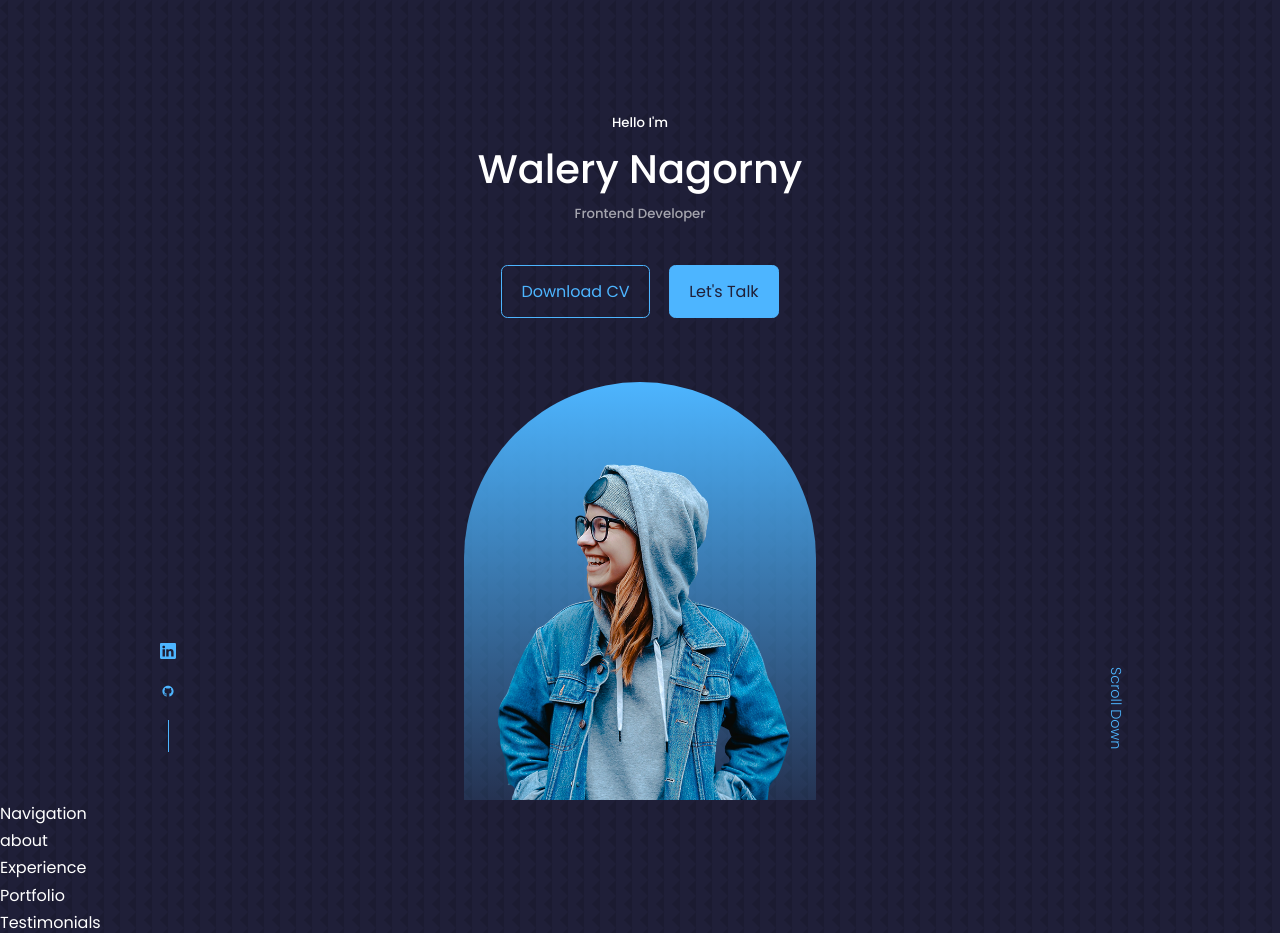
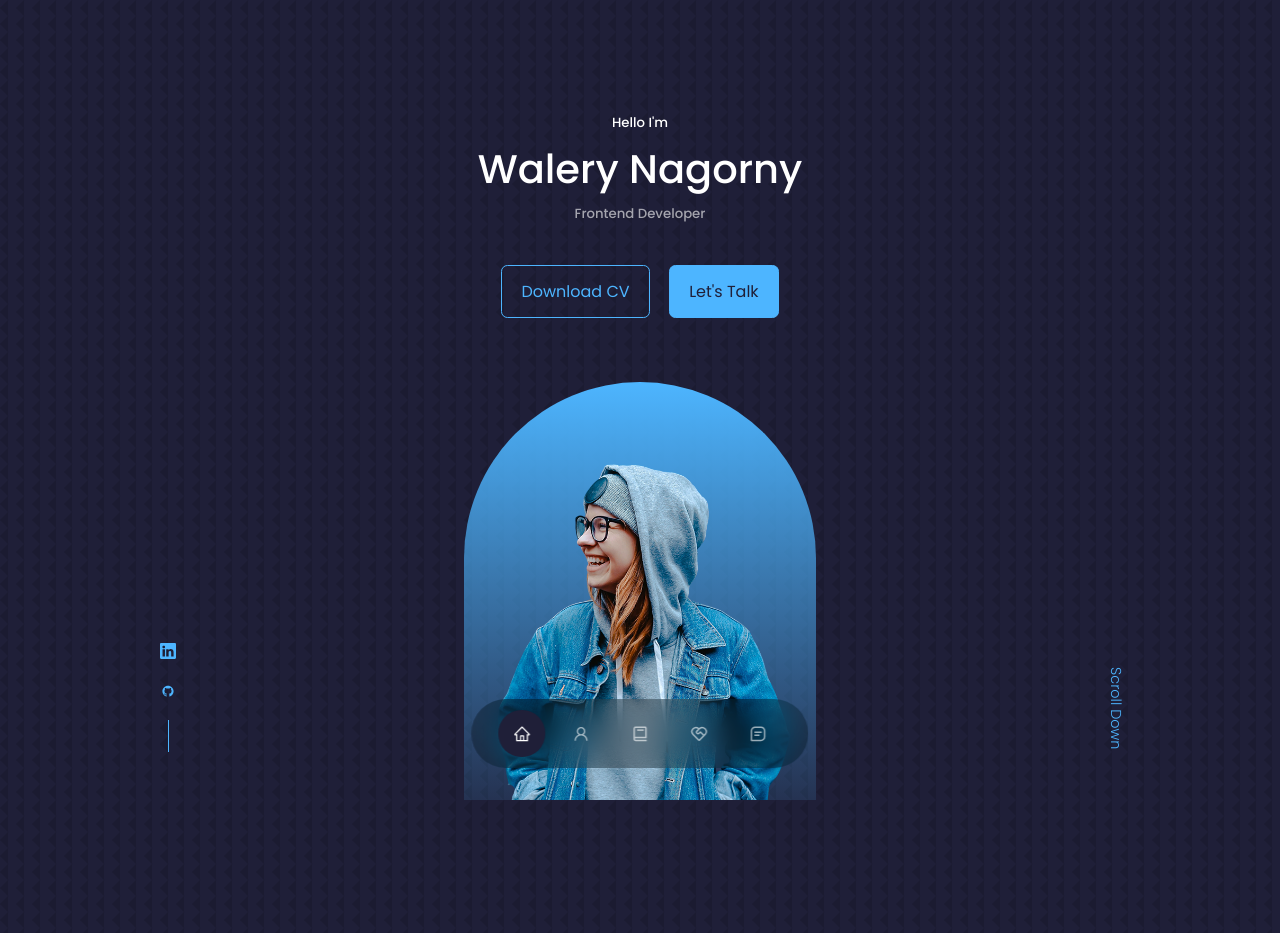
Before and after one commit to WNagorny/Portfolio-Website, a React (Create React App) app: page / in a window 1280 px wide. Shown: the top 933 px of the page. Built offline with nearby package versions, Linux system fonts and the light colour scheme.

Commit message:
finished navigation section

```diff
--- a/src/App.jsx
+++ b/src/App.jsx
@@ -4,6 +4,7 @@
 import About from './components/about/About'
 import Experience from './components/experience/Experience'
 import Portfolio from './components/portfolio/Portfolio'
+import Services from './components/services/Services'
 import Testimonials from './components/testimonials/Testimonials'
 import Contact from './components/contact/Contact'
 import Footer from './components/footer/Footer'
@@ -17,6 +18,7 @@
       <About/>
       <Experience/>
       <Portfolio/>
+      <Services/>
       <Testimonials/>
       <Contact/>
       <Footer/>
--- a/src/components/about/About.jsx
+++ b/src/components/about/About.jsx
@@ -3,7 +3,7 @@
 
 const about = () => {
   return (
-    <div>about</div>
+    <section id='about'>about</section>
   )
 }
 
--- a/src/components/contact/Contact.jsx
+++ b/src/components/contact/Contact.jsx
@@ -3,7 +3,7 @@
 
 function Contact() {
   return (
-    <div>contact</div>
+    <section id='contact'>contact</section>
   )
 }
 
--- a/src/components/experience/Experience.jsx
+++ b/src/components/experience/Experience.jsx
@@ -4,7 +4,7 @@
 
 function Experience() {
   return (
-    <div>Experience</div>
+    <section id='experience'>Experience</section>
   )
 }
 
--- a/src/components/header/header.css
+++ b/src/components/header/header.css
@@ -69,7 +69,7 @@
 
 @media screen and (max-width: 1024px) {
   header{
-   height: 68vh;
+   height: 85vh;
 
   }
 }
--- a/src/components/nav/Navigation.jsx
+++ b/src/components/nav/Navigation.jsx
@@ -1,10 +1,26 @@
 import React from 'react'
 import './navigation.css'
+import { AiOutlineHome } from 'react-icons/ai'
+import { AiOutlineUser } from 'react-icons/ai'
+import { BiBook } from 'react-icons/bi'
+import { RiServiceLine } from 'react-icons/ri'
+import { BiMessageSquareDetail } from 'react-icons/bi'
+import { useState } from 'react'
+
 
 function Navigation() {
-  return (
-    <div>Navigation</div>
-  )
+  const [activeNav, setActiveNav] = useState('#')
+
+
+	return (
+			<nav>
+				<a href='#' onClick ={()=> setActiveNav('#')} className={activeNav === '#' ? 'active' : ''}><AiOutlineHome /></a>
+				<a href='#about' onClick ={()=> setActiveNav('#about')} className={activeNav === '#about' ? 'active' : ''}><AiOutlineUser /></a>
+				<a href='#experience' onClick ={()=> setActiveNav('#experience')} className={activeNav === '#experience' ? 'active' : ''}><BiBook /></a>
+				<a href='#services' onClick ={()=> setActiveNav('#services')} className={activeNav === '#services' ? 'active' : ''}><RiServiceLine /></a>
+				<a href='#contact' onClick ={()=> setActiveNav('#contact')} className={activeNav === '#contact' ? 'active' : ''}><BiMessageSquareDetail /></a>
+			</nav>
+	)
 }
 
 export default Navigation
--- a/src/components/nav/navigation.css
+++ b/src/components/nav/navigation.css
@@ -0,0 +1,33 @@
+nav {
+	background: rgba(0, 0, 0, 0.3);
+	width: max-content;
+	display: block;
+	padding: 0.7rem 1.7rem;
+	z-index: 100;
+	position: fixed;
+   left: 50%;
+   transform: translateX(-50%);
+   bottom: 2rem;
+   display: flex;
+   gap: 0.8rem;
+   border-radius: 3rem;
+   backdrop-filter: blur(15px);
+}
+
+nav a{
+   background: transparent;
+   padding: 0.9rem;
+   border-radius: 50%;
+   display: flex;
+   color: var(--color-light);
+   font-size: 1.1rem;
+}
+
+nav a:hover{
+   background: rgba(0, 0, 0, 0.3);
+}
+
+nav a.active{
+   background: var(--color-bg);
+   color: var(--color-white);
+}
--- a/src/components/portfolio/Portfolio.jsx
+++ b/src/components/portfolio/Portfolio.jsx
@@ -3,7 +3,7 @@
 
 function Portfolio() {
   return (
-    <div>Portfolio</div>
+    <section id='portfolio'>Portfolio</section>
   )
 }
 
--- /dev/null
+++ b/src/components/services/Services.jsx
@@ -0,0 +1,10 @@
+import React from 'react'
+import './services.css'
+
+function Services() {
+  return (
+    <section id='services'>Services</section>
+  )
+}
+
+export default Services
--- a/src/components/testimonials/Testimonials.jsx
+++ b/src/components/testimonials/Testimonials.jsx
@@ -4,7 +4,7 @@
 
 function Testimonials() {
   return (
-    <div>Testimonials</div>
+    <section id='testimonials'>Testimonials</section>
   )
 }
 
--- a/src/index.css
+++ b/src/index.css
@@ -58,6 +58,7 @@
 
 section{
    margin-top: 8rem;
+   height: 100vh;
 }
 
 section > h2, section > h5 {
```
Also changed, not shown: src/components/services/services.css (added).
